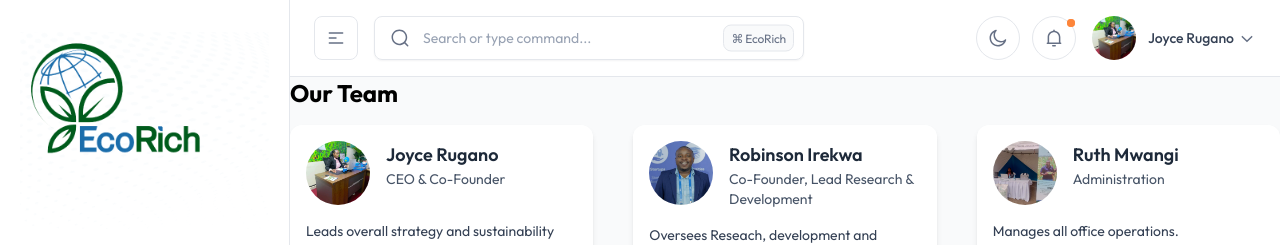
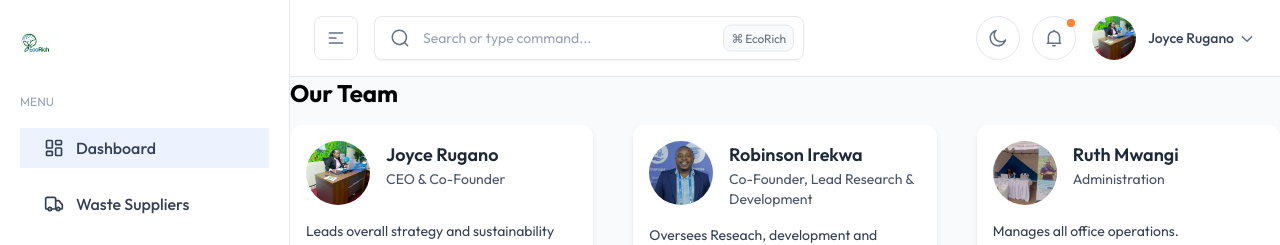
Before and after one commit to Wycliff-Kimani/EcoRich-dashboard, a website built with webpack: page src/team.html in a window 1280 px wide. Shown: the top 245 px of the page. Built offline with nearby package versions, Linux system fonts and the light colour scheme.

```diff
--- a/src/partials/sidebar.html
+++ b/src/partials/sidebar.html
@@ -10,8 +10,8 @@
     <a href="index.html">
       <span class="logo" :class="sidebarToggle ? 'hidden' : ''">
         <img
-          class="dark:hidden"
-          src="/src\images\Ecorich_logo.png"
+          class="dark:hidden h-8 w-auto"  <!-- Reduced size with h-8 w-auto -->
+          src="/src/images/Ecorich_logo.png"
           alt="Logo"
         />
       </span>
@@ -26,7 +26,7 @@
     <nav x-data="{selected: $persist('Dashboard')}">
       <!-- Menu Group -->
       <div>
-        <h3 class="mb-4 text-xs leading-[20px] text-gray-400 uppercase">
+        <h3 class="mb-4 text-xs leading-5 text-gray-400 uppercase">
           <span
             class="menu-group-title"
             :class="sidebarToggle ? 'lg:hidden' : ''"
@@ -120,7 +120,7 @@
                   <circle cx="7" cy="18" r="2" />
                 </svg>
               </span>
-              <span :class="sidebarToggle ? '' : 'lg:hidden'"
+              <span :class="sidebarToggle ? '' : 'hidden lg:inline'"
                 >Waste Suppliers</span
               >
             </a>
```
